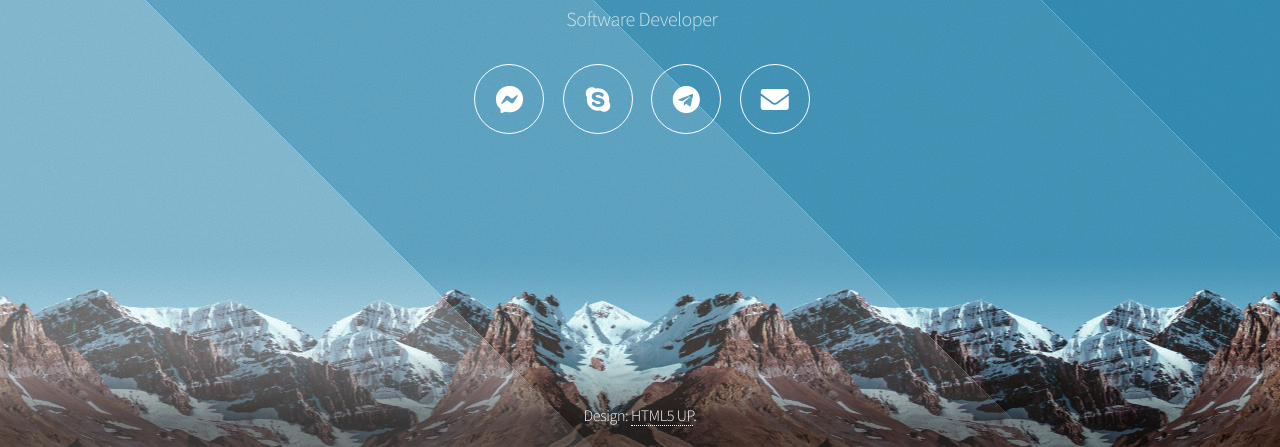
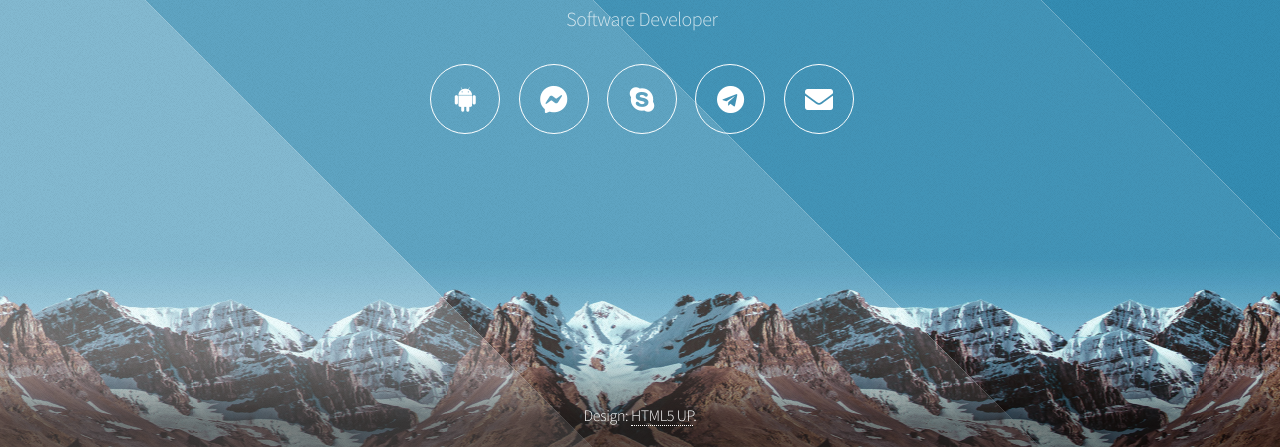
Before and after one commit to BorisB/borisb, a plain HTML site: page index.html in a window 1280 px wide. Shown: the part 353-800 px from the top of the page. Drawn offline with Linux system fonts and the light colour scheme.

Commit message:
added play market link and .gitignore file

```diff
--- a/index.html
+++ b/index.html
@@ -23,6 +23,7 @@
 						<p>Software Developer</p>
 						<nav>
 							<ul>
+								<li><a href="https://play.google.com/store/apps/developer?id=asmodev" class="icon brands fa-android"><span class="label">Play Market</span></a></li>
 								<li><a href="http://m.me/boris.bondarenko" class="icon brands fa-facebook-messenger"><span class="label">Facebook Messenger</span></a></li>
 								<li><a href="https://join.skype.com/invite/le7E5t8LO9EQ" class="icon brands fa-skype"><span class="label">Skype</span></a></li>
 								<li><a href="https://t.me/borisbondarenko" class="icon brands fa-telegram"><span class="label">Telegram</span></a></li>
```
Also changed, not shown: 1 other file.
